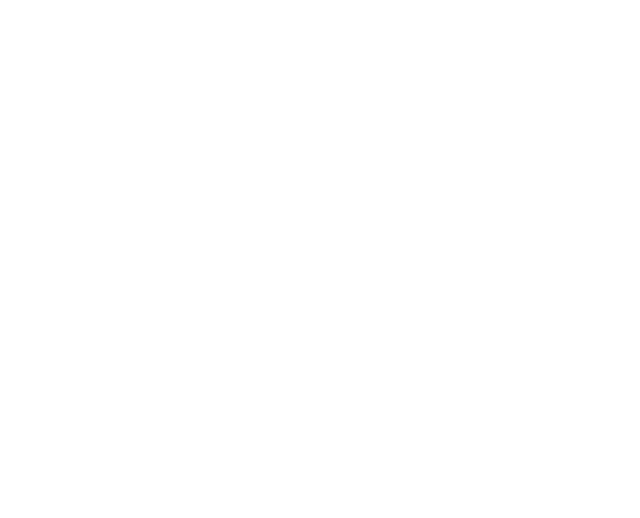
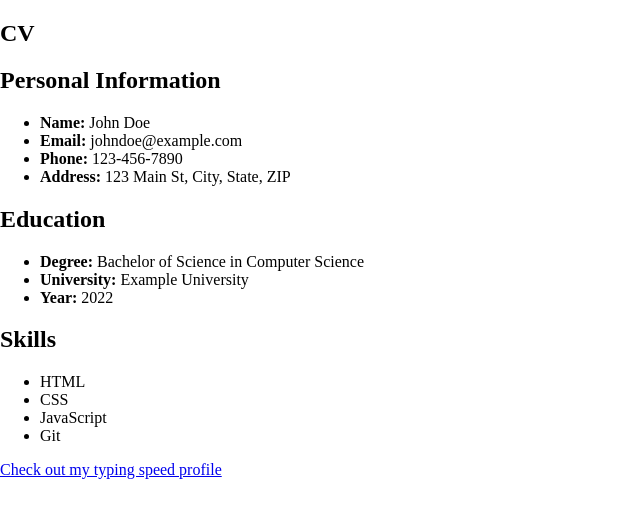
Before and after one commit to IceWaterNotIce/IceWaterNotIce.github.io, a Vue app: page /CurriculumVitae in a window 1280 px wide. Before the commit this address had no page. Shown: the top 518 px of the page, without its empty margins (0-640 px from the left). Built offline with nearby package versions, Linux system fonts and the light colour scheme.

Commit message:
更新頁面連結和路由命名

```diff
--- /dev/null
+++ b/src/components/PageCurriculumVitae.vue
@@ -0,0 +1,37 @@
+<template>
+    <article>
+        <h1>CV</h1>
+        <div class="personal-info">
+            <h2>Personal Information</h2>
+            <ul>
+                <li><strong>Name:</strong> John Doe</li>
+                <li><strong>Email:</strong> johndoe@example.com</li>
+                <li><strong>Phone:</strong> 123-456-7890</li>
+                <li><strong>Address:</strong> 123 Main St, City, State, ZIP</li>
+            </ul>
+        </div>
+
+        <div class="education">
+            <h2>Education</h2>
+            <ul>
+                <li><strong>Degree:</strong> Bachelor of Science in Computer Science</li>
+                <li><strong>University:</strong> Example University</li>
+                <li><strong>Year:</strong> 2022</li>
+            </ul>
+        </div>
+
+        <div class="skills">
+            <h2>Skills</h2>
+            <ul>
+                <li>HTML</li>
+                <li>CSS</li>
+                <li>JavaScript</li>
+                <li>Git</li>
+            </ul>
+        </div>
+
+        <div>
+            <a href="https://www.keybr.com/profile/t5j6v6q" target="_blank">Check out my typing speed profile</a>
+        </div>
+    </article>
+</template>
--- a/src/components/PageHome.vue
+++ b/src/components/PageHome.vue
@@ -13,7 +13,9 @@
             <!-- 選單 -->
             <a-menu theme="dark" mode="inline" default-selected-keys="1">
                 <a-menu-item key="1">
-                    <span>CV</span>
+                    <router-link to="/CurriculumVitae">
+                        <span>CV</span>
+                    </router-link>
                 </a-menu-item>
                 <a-menu-item key="2">
                     <span>nav 2</span>
--- a/src/components/PageHomeContent.vue
+++ b/src/components/PageHomeContent.vue
@@ -15,7 +15,7 @@
             </router-link>
         </a-col>
         <a-col :span="8">
-            <router-link to="/notes">
+            <router-link to="/NoteList">
                 <a-card hoverable>
                     <template #cover>
                         <img alt="Notes cover" src="../assets/images/notes_cover.jpeg" />
@@ -34,7 +34,7 @@
                     <template #cover>
                         <img alt="Portfolio cover" src="../assets/images/toolbox_cover.jpeg" />
                     </template>
-                    <a-card-meta title="Toolbox">
+                    <a-card-meta title="toolbox">
                         <template #description>
                             <p>tools, utilities, resources ...</p>
                         </template>
@@ -56,5 +56,4 @@ export default {
 };
 </script>
 
-<style lang="scss" scoped>
-</style>
+<style lang="scss" scoped></style>
--- a/src/components/PageNote.vue
+++ b/src/components/PageNote.vue
@@ -8,55 +8,19 @@ import { onMounted, ref } from 'vue';
 import MarkdownNote from './markdownNote.vue';
 export default {
     name: 'PageNote',
-    props: {
-    },
     components: {
         "markdown-note": MarkdownNote,
     },
     setup() {
-
-        const showNoteList = () => {
-            // get all markdown files in the folder
-            const markdownFiles = require.context('@/assets/notes/', true, /\.md$/).keys();
-            //console.log(markdownFiles);
-            // show all markdown files list
-            const tmepListDatas = [];
-            markdownFiles.map((item) => {
-                const listObj = {};
-                const listItemS = item.split('/');
-                if (listItemS.length > 0) {
-                    listObj.name = listItemS[1].replace('.md', '');
-                    listObj.path = item;
-                    listObj.children = [];
-                    listObj.showChild = false;
-                }
-                return tmepListDatas.push(listObj);
-            });
-            return tmepListDatas;
-        };
-
-        const getNoteContent = (path) => {
-            const content = require(`@/assets/notes/${path}`);
-            console.log(typeof content);
-            return content.default;
-        };
-
-        console.log(showNoteList());
         const content = ref("");
-        console.log(content);
         onMounted(() => {
+            // 取得路由參數
             const route = useRoute();
-            // console.log(route);
-            if (route.query.file_path) {
-                console.log(route.query.file_path);
-            }
-            else {
-                console.log('no file path');
-                content.value = getNoteContent('template.md');
-            }
+            // 取得Markdown檔案內容(HTML格式)
+            content.value = require(`@/assets/notes/${route.params.file}`).default;
         });
         return {
-            content,
+            content
         }
     },
 }
--- /dev/null
+++ b/src/components/PageNoteList.vue
@@ -0,0 +1,46 @@
+<template>
+    <a-list item-layout="horizontal" :data-source="data">
+        <template #renderItem="{ item }">
+            <a-list-item>
+                <a-list-item-meta
+                    description="Ant Design, a design language for background applications, is refined by Ant UED Team">
+                    <template #title>
+                        <router-link :to="'/Note/'+item.fileName">
+                            {{ item.title }}
+                        </router-link>
+                    </template>
+                    <template #avatar>
+                        <a-avatar src="https://joeschmoe.io/api/v1/random" />
+                    </template>
+                </a-list-item-meta>
+            </a-list-item>
+        </template>
+    </a-list>
+</template>
+
+<script>
+export default {
+    setup() {
+        const data = [];
+        // 取得assets/notes中所有Markdown筆記
+        const requireAll = require.context("@/assets/notes", false, /\.md$/);
+        requireAll.keys().forEach((key) => {
+            // 取得Markdown檔案內容(HTML格式)
+            let content = requireAll(key).default;
+            //
+            let dom = document.createElement("div");
+            dom.innerHTML = content;
+            // 取得Markdown檔案 <h1></h1>的內容
+            let heading1 = dom.querySelector("h1").innerText;
+            data.push({
+                // Title為 Markdown檔案 <h1></h1>的內容
+                title: heading1,
+                fileName: key.replace("./", ""),
+            });
+        });
+        return {
+            data
+        };
+    }
+};
+</script>
--- a/src/components/PageTest.vue
+++ b/src/components/PageTest.vue
@@ -16,6 +16,49 @@ export default {
     components: {
     },
     setup() {
+        // get all images in the folder
+        const images = require.context('@/assets/notes/', true, /\.(png|jpe?g|svg)$/).keys();
+        console.log(images);
+        // show all images list
+        const tmepListDatas = [];
+        images.map((item) => {
+            const listObj = {};
+            const listItemS = item.split('/');
+            if (listItemS.length > 0) {
+                listObj.name = listItemS[1];
+                listObj.path = item;
+                listObj.tags = [];
+                //get name from name.xxx
+                const name = listItemS[1].split('.')[0];
+                //get tags from name  name_tag_tag
+                const tags = name.split('_');
+                if (tags.length > 1) {
+                    listObj.tags = tags.slice(1);
+                }
+            }
+            return tmepListDatas.push(listObj);
+        });
+        // list all images that have tags
+        console.log(tmepListDatas.filter(item => item.tags.length > 0));
+
+        // console all tags according the number to index
+        const tags = {};
+        tmepListDatas.map((item) => {
+            item.tags.map((tag) => {
+                if (tags[tag]) {
+                    tags[tag] += 1;
+                }
+                else {
+                    tags[tag] = 1;
+                }
+            });
+        });
+        console.log(tags);
+        //get the first eight tags
+        const tagsArray = Object.keys(tags).slice(0, 8);
+        console.log(tagsArray);
+        return {
+        }
     }
 }
 </script>
--- a/src/components/PageToolBox.vue
+++ b/src/components/PageToolBox.vue
@@ -8,7 +8,7 @@
         <a-card-meta :title="tool.replace(/([A-Z])/g, ' $1').substring(1)">
             <template #description>
                 <!-- link to ./{{ tool }}-->
-                <router-link :to="'toolbox/'+tool">link</router-link>
+                <router-link :to="'toolbox/' + tool">link</router-link>
             </template>
         </a-card-meta>
     </a-card>
@@ -19,7 +19,7 @@ import { ref } from 'vue';
 import { onMounted } from 'vue';
 import { Card } from 'ant-design-vue';
 export default {
-    name: 'PageToolBox',
+    name: 'PagetoolBox',
     props: {
     },
     components: {
```
Also changed, not shown: src/router/index.js (+9 -4 lines), src/assets/notes/README.md (added), 2 other files (tests, documents, lock files or other folders).
